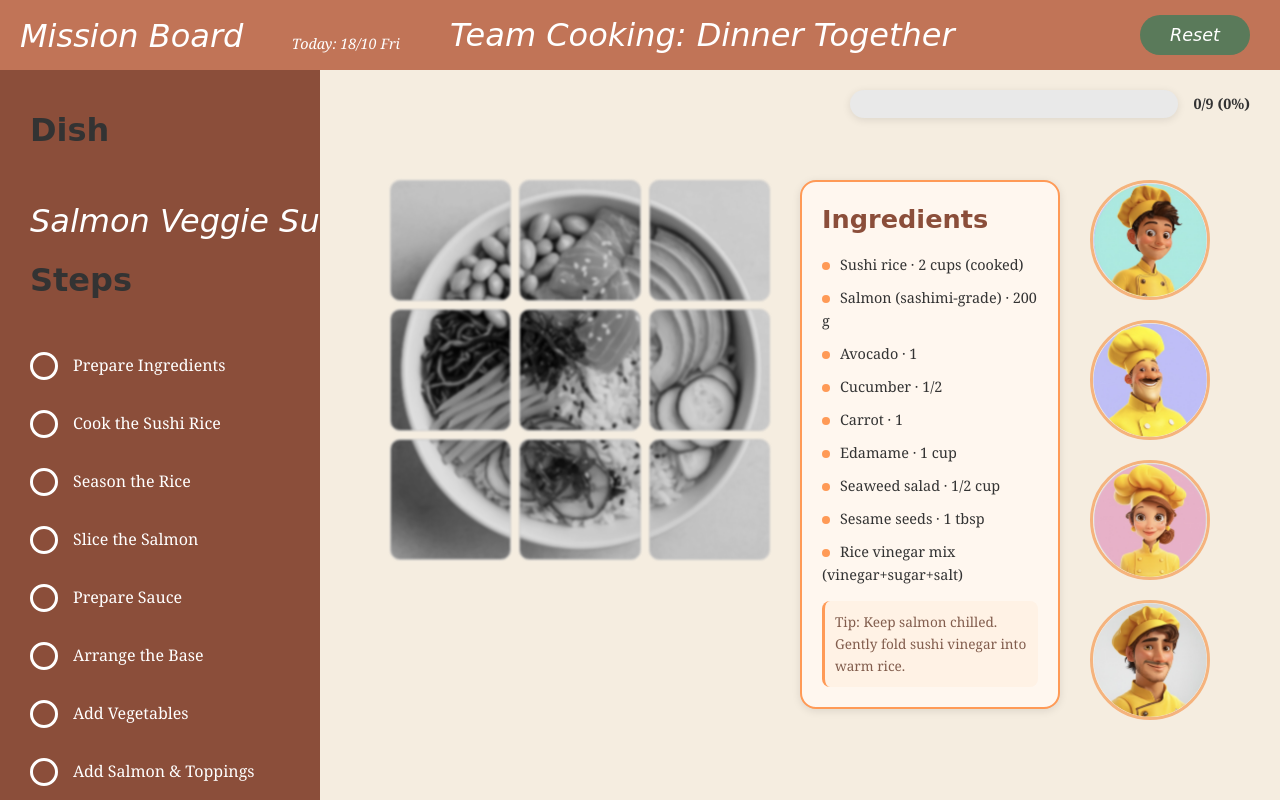
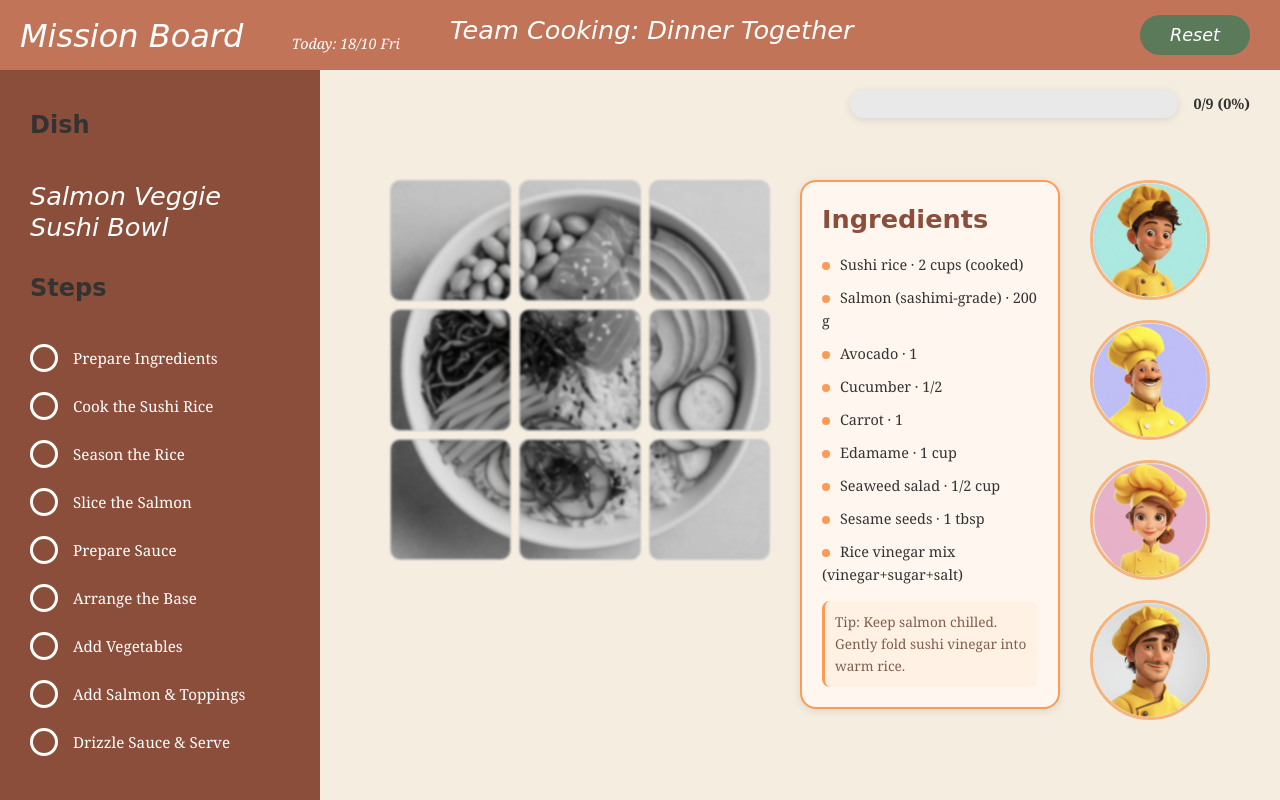
Before and after one commit to YanjieBu/3500-Design-Prototype, a plain HTML site: page mission.html in a window 1280 px wide. Drawn offline with Linux system fonts and the light colour scheme.

Commit message:
Update mission.css

```diff
--- a/css/mission.css
+++ b/css/mission.css
@@ -19,8 +19,8 @@
 
 .mission-title {
     font-family: 'Brush Script MT', cursive;
-    font-size: 2em;
-    margin-bottom: 30px;
+    font-size: 1.5em;
+    margin-bottom: 20px;
     white-space: normal;
     overflow-wrap: anywhere;
     word-break: break-word;
@@ -30,7 +30,7 @@
     list-style: none;
     display: flex;
     flex-direction: column;
-    gap: 30px;
+    gap: 20px;
 }
 
 .mission-item {
@@ -39,6 +39,7 @@
     gap: 15px;
     cursor: pointer;
     transition: all 0.3s;
+    font-size: 0.95em;
 }
 
 .mission-item:hover {
@@ -434,3 +435,17 @@ body.modal-open {
         height: 80px;
     }
 }
+
+/* ===== 左侧 Dish 名称标题自适应修正 ===== */
+.recipe-title {
+  font-family: 'Brush Script MT', cursive;
+  font-size: clamp(1rem, 2vw, 1.6rem); /* 自动根据屏幕缩放 */
+  color: white;
+  line-height: 1.2;
+  word-break: break-word;   /* 必要时断词 */
+  white-space: normal;      /* 允许多行 */
+  text-align: left;
+  margin: 0 0 10px 0;       /* 与上方 Dish 间距 */
+  max-width: 100%;          /* 保证不会溢出左栏 */
+  overflow-wrap: anywhere;  /* 长词也能断开 */
+}
```
